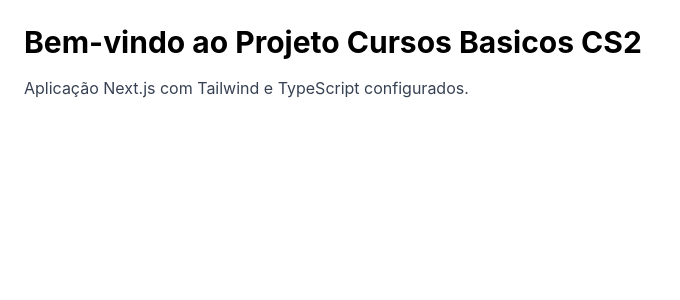
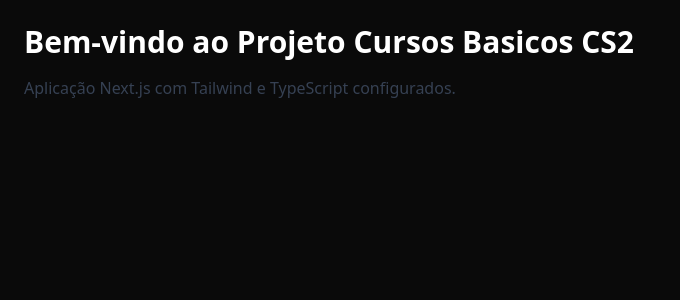
Before and after one commit to Smxke28/sitecs2, a Next.js app: page / in a window 1280 px wide. Shown: the top 300 px of the page, without its empty margins (0-680 px from the left). Built offline with nearby package versions, Linux system fonts and the light colour scheme.

Commit message:
feat: descrição curta da mudança

```diff
--- a/src/app/globals.css
+++ b/src/app/globals.css
@@ -1,18 +1,35 @@
 @import "tailwindcss";
 
-/* Classe custom -->
---------------------------------------------- */
-.my-btn {
-  @apply px-4 py-2 bg-blue-500 text-white rounded-lg;
+/* ====== TEMA GERAL ====== */
+html, body {
+  height: 100%;
+  margin: 0;
+  padding: 0;
+  background-color: #0a0a0a; /* preto profundo */
+  color: #ffffff; /* texto branco */
+  overflow-x: hidden;
 }
 
-/* Estilos do body -->
---------------------------------------------- */
-html, body, #__next {
-  height: 100%;
+/* ====== LINKS E BOTÕES ====== */
+a, button {
+  -webkit-tap-highlight-color: transparent;
 }
 
-body {
-  margin: 0;
-  font-family: Inter, ui-sans-serif, system-ui, -apple-system, "Segoe UI", Roboto, "Helvetica Neue", Arial;
+/* Botão padrão em vermelho */
+.my-btn {
+  @apply px-4 py-2 bg-red-600 text-white rounded-lg hover:bg-red-700 transition;
 }
+
+/* ====== SCROLLBAR (detalhe vermelho) ====== */
+::-webkit-scrollbar {
+  width: 8px;
+}
+
+::-webkit-scrollbar-thumb {
+  background: #ff0000;
+  border-radius: 10px;
+}
+
+::-webkit-scrollbar-track {
+  background: #1a1a1a;
+}
--- a/src/components/Navbar.tsx
+++ b/src/components/Navbar.tsx
@@ -2,54 +2,58 @@
 
 import Link from "next/link";
 import { useState } from "react";
-import { Menu, X } from "lucide-react"; // ícones do menu
+import { Menu, X } from "lucide-react"; // ícones
 
 export default function Navbar() {
   const [openDropdown, setOpenDropdown] = useState(false);
   const [openMobile, setOpenMobile] = useState(false);
 
   return (
-    <nav className="fixed top-0 left-0 w-full bg-gray-900 text-white shadow-md z-50">
+    <nav className="fixed top-0 left-0 w-full bg-black text-white shadow-md z-50 border-b border-red-600">
       <div className="max-w-6xl mx-auto flex items-center justify-between px-6 py-4">
 
         {/* LOGO */}
-        <h1 className="text-xl font-bold">Aprenda o Básico do CS2</h1>
+        <h1 className="text-xl font-bold text-red-500">
+          Aprenda o Básico do CS2
+        </h1>
 
-        {/* MENU DESKTOP*/}
+        {/* ===== MENU DESKTOP ===== */}
         <ul className="hidden md:flex items-center gap-6">
 
           <li>
-            <Link href="/" className="hover:text-gray-300">Início</Link>
+            <Link href="/" className="hover:text-red-500 transition">Início</Link>
           </li>
 
           <li>
-            <Link href="/Sobre" className="hover:text-gray-300">Sobre</Link>
+            <Link href="/Sobre" className="hover:text-red-500 transition">Sobre</Link>
           </li>
 
-
+          {/* DROPDOWN */}
           <li
             className="relative"
             onMouseEnter={() => setOpenDropdown(true)}
             onMouseLeave={() => setOpenDropdown(false)}
           >
-            <span className="hover:text-gray-300 cursor-pointer">Mapas ▾</span>
+            <span className="hover:text-red-500 cursor-pointer transition">
+              Mapas ▾
+            </span>
 
             {openDropdown && (
-              <ul className="absolute top-6 left-0 bg-gray-800 rounded-md shadow-lg w-40 p-2 flex flex-col">
+              <ul className="absolute top-6 left-0 bg-gray-900 border border-red-600 rounded-md shadow-lg w-40 p-2 flex flex-col">
 
-                <Link href="/Mapas/Mirage" className="px-3 py-1 hover:bg-gray-700 block">
+                <Link href="/Mapas/Mirage" className="px-3 py-2 hover:bg-red-700 rounded">
                   Módulo 1
                 </Link>
 
-                <Link href="/Mapas/Dust" className="px-3 py-1 hover:bg-gray-700 block">
+                <Link href="/Mapas/Dust" className="px-3 py-2 hover:bg-red-700 rounded">
                   Módulo 2
                 </Link>
 
-                <Link href="/Mapas/Inferno" className="px-3 py-1 hover:bg-gray-700 block">
+                <Link href="/Mapas/Inferno" className="px-3 py-2 hover:bg-red-700 rounded">
                   Módulo 3
                 </Link>
 
-                <Link href="/Mapas/Overpass" className="px-3 py-1 hover:bg-gray-700 block">
+                <Link href="/Mapas/Overpass" className="px-3 py-2 hover:bg-red-700 rounded">
                   Módulo 4
                 </Link>
               </ul>
@@ -57,7 +61,7 @@
           </li>
         </ul>
 
-        {/*Menu completo para Teste em Mobile*/}
+        {/* ===== BOTÃO MOBILE ===== */}
         <button
           className="md:hidden"
           onClick={() => setOpenMobile(!openMobile)}
@@ -66,22 +70,22 @@
         </button>
       </div>
 
+      {/* Menu Teste para Mobile */}
+      {openMobile && (
+        <div className="md:hidden bg-black w-full px-6 py-4 flex flex-col gap-4 border-t border-red-600">
 
-      {openMobile && (
-        <div className="md:hidden bg-gray-800 w-full px-6 py-4 flex flex-col gap-4 border-t border-gray-700">
-
-          <Link href="/" className="hover:text-gray-300" onClick={() => setOpenMobile(false)}>
+          <Link href="/" className="hover:text-red-500" onClick={() => setOpenMobile(false)}>
             Início
           </Link>
 
-          <Link href="/Sobre" className="hover:text-gray-300" onClick={() => setOpenMobile(false)}>
+          <Link href="/Sobre" className="hover:text-red-500" onClick={() => setOpenMobile(false)}>
             Sobre
           </Link>
 
-
+          {/* Dropdown mobile */}
           <div className="flex flex-col">
             <button
-              className="text-left hover:text-gray-300"
+              className="text-left hover:text-red-500"
               onClick={() => setOpenDropdown(!openDropdown)}
             >
               Mapas ▾
@@ -90,19 +94,19 @@
             {openDropdown && (
               <div className="ml-4 mt-2 flex flex-col gap-2">
 
-                <Link href="/Mapas/Mirage" className="hover:text-gray-300" onClick={() => setOpenMobile(false)}>
+                <Link href="/Mapas/Mirage" className="hover:text-red-500" onClick={() => setOpenMobile(false)}>
                   Módulo 1
                 </Link>
 
-                <Link href="/Mapas/Dust" className="hover:text-gray-300" onClick={() => setOpenMobile(false)}>
+                <Link href="/Mapas/Dust" className="hover:text-red-500" onClick={() => setOpenMobile(false)}>
                   Módulo 2
                 </Link>
 
-                <Link href="/Mapas/Inferno" className="hover:text-gray-300" onClick={() => setOpenMobile(false)}>
+                <Link href="/Mapas/Inferno" className="hover:text-red-500" onClick={() => setOpenMobile(false)}>
                   Módulo 3
                 </Link>
 
-                <Link href="/Mapas/Overpass" className="hover:text-gray-300" onClick={() => setOpenMobile(false)}>
+                <Link href="/Mapas/Overpass" className="hover:text-red-500" onClick={() => setOpenMobile(false)}>
                   Módulo 4
                 </Link>
               </div>
```
